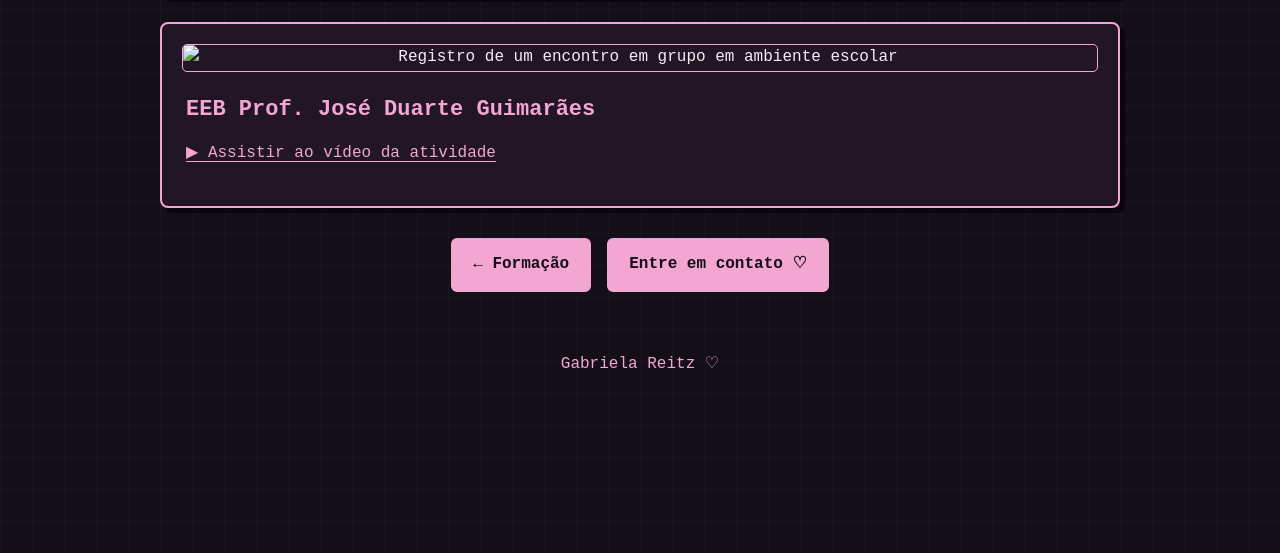
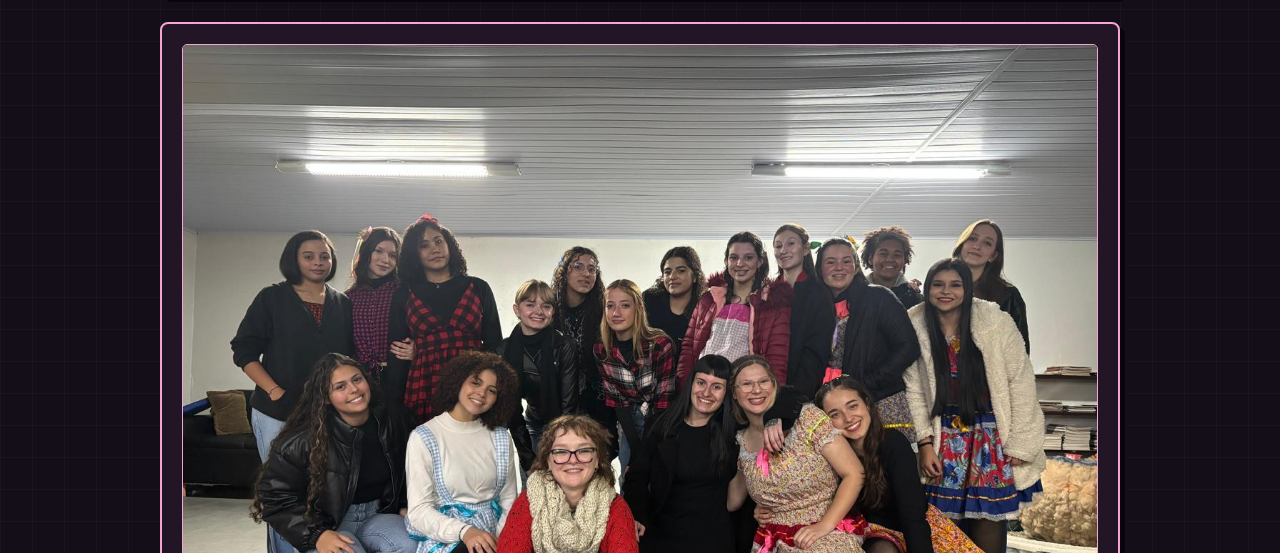
Before and after one commit to gabriela-reitz/portfolio-gabriela-reitz, a plain HTML site: page portfolio.html in a window 1280 px wide. Shown: the part 247-800 px from the top of the page. Drawn offline with Linux system fonts and the light colour scheme.

Commit message:
Update portfolio.html

```diff
--- a/portfolio.html
+++ b/portfolio.html
@@ -34,7 +34,7 @@
 
       <figure class="portfolio-foto">
         <img
-          src="imagens/portfolio.jpeg"
+          src="portfolio.jpeg"
           alt="Registro de um encontro em grupo em ambiente escolar"
         >
       </figure>
```
